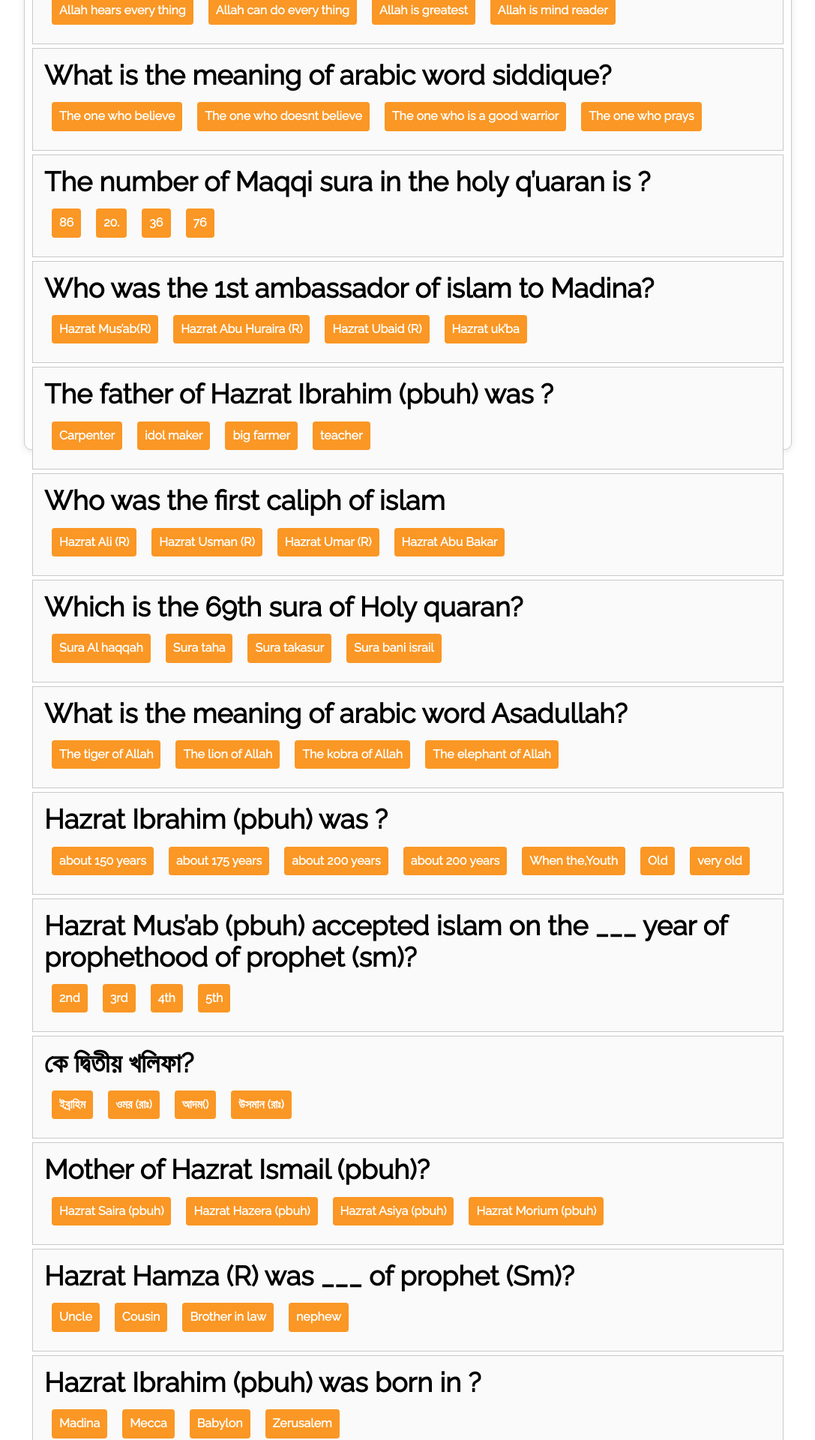
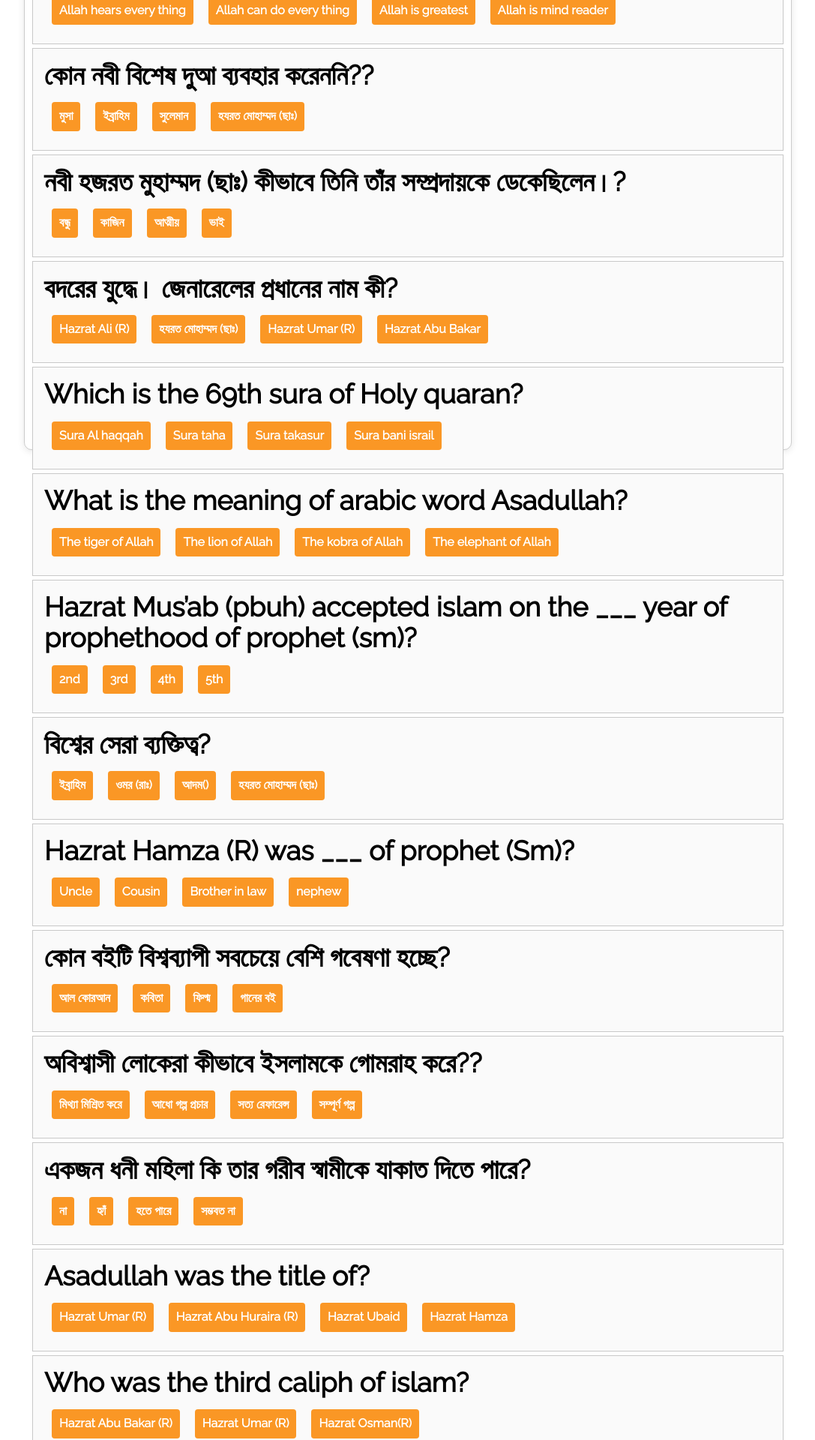
Before and after one commit to johnbangla/Reactjsrunningquiz, a React (Create React App) app: page / in a window 1280 px wide. Shown: the part 200-2120 px from the top of the page at 75% size, without its empty margins (96-1183 px from the left). Built offline with nearby package versions, Linux system fonts and the light colour scheme.

Commit message:
This is Quiz 2

```diff
--- a/src/quizService/index.js
+++ b/src/quizService/index.js
@@ -1,59 +1,59 @@
 const qBank = [
   {
     question:
-      "কে দ্বিতীয় খলিফা?   ",
-    answers: ["ইব্রাহিম", "ওমর (রাঃ)", "আদম()", "উসমান (রাঃ)"],
-    correct: "ওমর (রাঃ)",
+      "বিশ্বের সেরা ব্যক্তিত্ব?   ",
+    answers: ["ইব্রাহিম", "ওমর (রাঃ)", "আদম()", "হযরত মোহাম্মদ (ছাঃ)"],
+    correct: "হযরত মোহাম্মদ (ছাঃ)",
     questionId: "099099"
   },
   {
     question:
-    'Who was the first caliph of islam',
-    answers: ["Hazrat Ali (R)", "Hazrat Usman (R)", "Hazrat Umar (R)", "Hazrat Abu Bakar"],
-    correct: "Hazrat Abu Bakar",
+    'বদরের যুদ্ধে। জেনারেলের প্রধানের নাম কী?',
+    answers: ["Hazrat Ali (R)", "হযরত মোহাম্মদ (ছাঃ)", "Hazrat Umar (R)", "Hazrat Abu Bakar"],
+    correct: "হযরত মোহাম্মদ (ছাঃ)",
     questionId: "183452"
   },
   {
     question:
-      "What is the meaning of arabic word siddique?",
-      answers : ["The one who believe",
-        "The one who doesnt believe",
-        "The one who is a good warrior",
-        "The one who prays"],
+      "কোন নবী বিশেষ দুআ ব্যবহার করেননি??",
+      answers : ["মুসা",
+        "ইব্রাহিম",
+        "সুলেমান",
+        "হযরত মোহাম্মদ (ছাঃ)"],
 
-    correct: "The one who believe",
+    correct: "হযরত মোহাম্মদ (ছাঃ)",
     questionId: "267908"
   },
   {
-    question:"Who was the 1st ambassador of islam to Madina?",
-    answers: ["Hazrat Mus’ab(R)"," Hazrat Abu Huraira (R) ",
-      "Hazrat Ubaid  (R) ",  "Hazrat uk’ba  "],
+    question:"নবী হজরত মুহাম্মদ (ছাঃ) কীভাবে তিনি তাঁর সম্প্রদায়কে ডেকেছিলেন।?",
+    answers: ["বন্ধু"," কাজিন ",
+      "আত্মীয় ",  "ভাই  "],
 
-    correct: "Hazrat Mus’ab(R)",
+    correct: "ভাই",
     questionId: "333247"
   },
 
   {
-    question: "The miracle journey of prophet (sm) held at",
-    answers : ["8th year of his prophethood",
-      "5th year of his prophethood",
-      "10th year of his prophethood",
-      "12th  year of his prophethood"],
+    question: "একজন ধনী মহিলা কি তার গরীব স্বামীকে যাকাত দিতে পারে?",
+    answers : ["না",
+      "হ্যাঁ",
+      "হতে পারে",
+      "সম্ভবত না"],
 
-    correct: "10th year of his prophethood",
+    correct: "হ্যাঁ",
     questionId: "2838920"
   },
   {
-  question: "At present Masjidul Aksa is situated at?" ,
-  answers : ["Soudi Arabia "," Iraq "," Iran","Palestine"],
-  correct: "Palestine",
+  question: "কোন বইটি বিশ্বব্যাপী সবচেয়ে বেশি গবেষণা হচ্ছে?" ,
+  answers : ["আল কোরআন "," কবিতা "," ফিল্ম","গানের বই"],
+  correct: "আল কোরআন",
   questionId: "2838901"
   },
   {
-    question:"Which is the first qibla of islam?",
-  answers : ["Qaba sharif", "Masjid e nababi",
-   "Masjidul Aksa", " Masjidul Mecca"],
-   correct: "Masjidul Aksa",
+    question:"অবিশ্বাসী লোকেরা কীভাবে ইসলামকে গোমরাহ করে??",
+  answers : ["মিথ্যা মিশ্রিত করে", "আধো গল্প প্রচার",
+   "সত্য রেফারেন্স", "সম্পূর্ণ গল্প"],
+   correct: "আধো গল্প প্রচার",
    questionId: "2838921"
   },
   {
@@ -117,84 +117,10 @@ const qBank = [
   questionId: "28389008"
   },
 
-  {
-  question: "Hazrat Ibrahim (pbuh) was ?",
-  answers : ["5th generation after Nu’ah (pbuh)",
-  "10th generation after Nu’ah (pbuh)",
-  "15th generation after Nu’ah (pbuh)",
-  "20th generation after Nu’ah (pbuh)"],
-  correct: "10th generation after Nu’ah (pbuh)",
-  questionId: "2838909"
-  },
-
-  {
-    question:"Hazrat Ibrahim (pbuh) was born in ?",
-  answers : ["Madina ",  " Mecca",  "Babylon",  " Zerusalem"],
-  correct: "Babylon",
-  questionId: "28389010"
-  },
-  {
-
-    question:"The father of Hazrat Ibrahim (pbuh) was ?",
-  answers : ["Carpenter" ,  "idol maker",  "big farmer ",   "teacher"],
-  correct: "idol maker",
-  questionId: "2838911"
-  },
-
-  {
-    question: "Hazrat Lut (pbuh) was ___ of Hazrat Ibrahim (pbuh) ?",
-    answers :["Nephew"," Niece ",  " Brother ",  "Uncle"],
-    correct: "Nephew",
-    questionId: "2838912"
-  },
-
-  {
-    question: "The black stone (Hazre Asoad) that is kept in Qa’ba , came from?",
-    answers :["Heaven"   , " Hell  ", " Zerusalem ", "Babylon"],
-  correct: "Heaven",
-  questionId: "2838913"
-  },
-
-  {
-  question: "Hazrat Ibrahim (pbuh) was ?",
-  answers :["about 150 years  ", "about 175 years",
-  "about 200 years",  "about 200 years",
-  "When the,Youth", "Old "," very old"],
-  correct: "about 175 years",
-  questionId: "2838914"
-  },
-
-  {
-    question: "Mother of Hazrat Ismail (pbuh)?",
-    answers :[ "Hazrat Saira (pbuh)  ", "Hazrat Hazera (pbuh)",
-       " Hazrat Asiya (pbuh) ", " Hazrat Morium (pbuh)"],
-       correct: "Hazrat Hazera (pbuh)",
-       questionId: "2838915"
-  },
 
 
 
-  {
-    question:"After the rain and storm, the people of Hud (pbuh) migrated to ?",
-    answers :[" Iraq    ", "Iran",   " Yemen",  " Oman"],
-    correct: "Yemen",
-    questionId: "2838917"
-  },
 
-  {
-  question:"The number of Maqqi sura in the holy q’uaran is ?",
-  answers : [" 86",    " 20. ",  " 36",   "76"],
-  correct: "86",
-  questionId: "2838918"
-  },
-  {
-
-  question:"The Eid ul Azha takes place on ?",
-  answers : ["1st Zilkad  ",   "10th Zilkad",
-  "1st zilhajj ",  "10th Zilhajj"],
-  correct: "10th Zilhajj",
-  questionId: "2838919"
-  }
 
 
 ];
```
